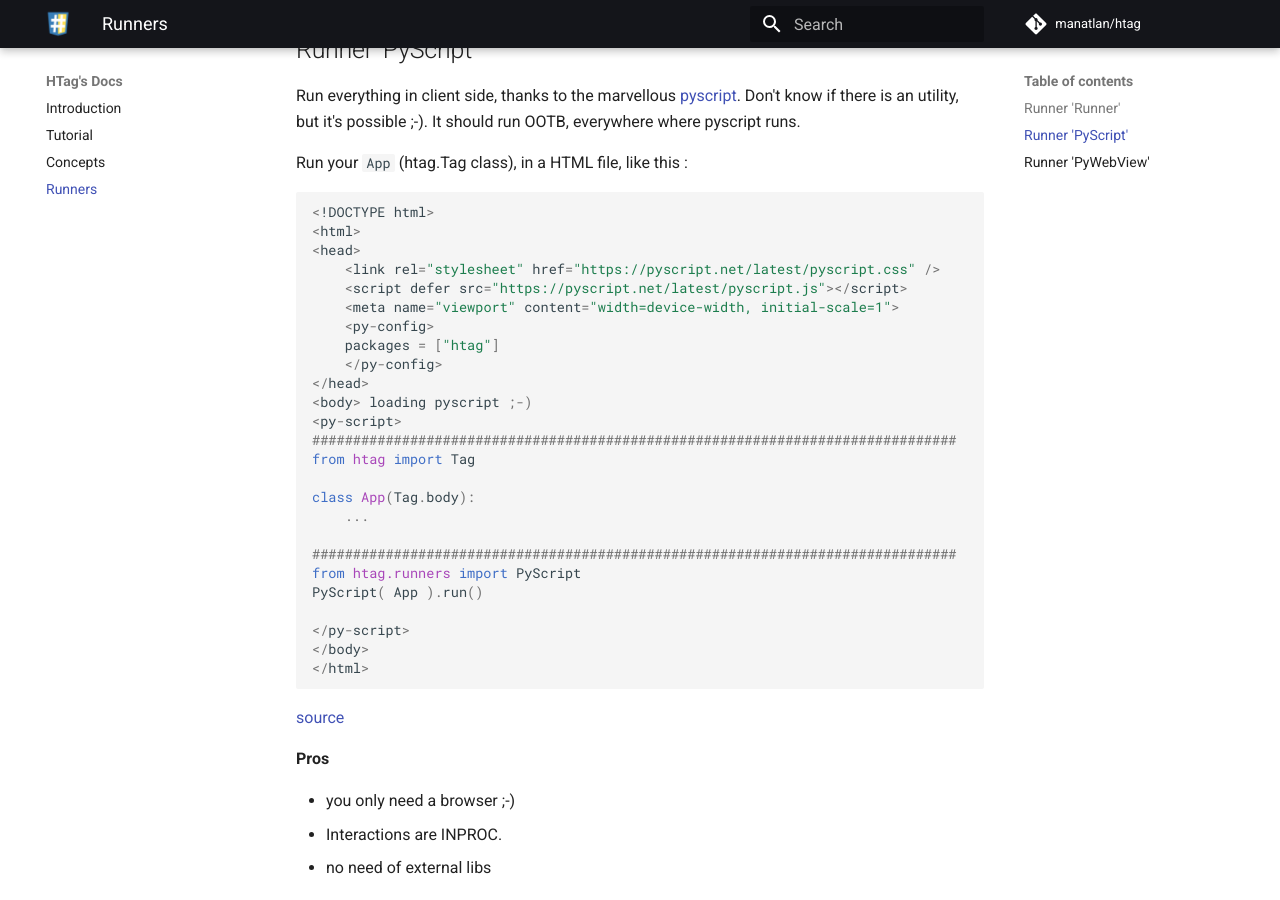
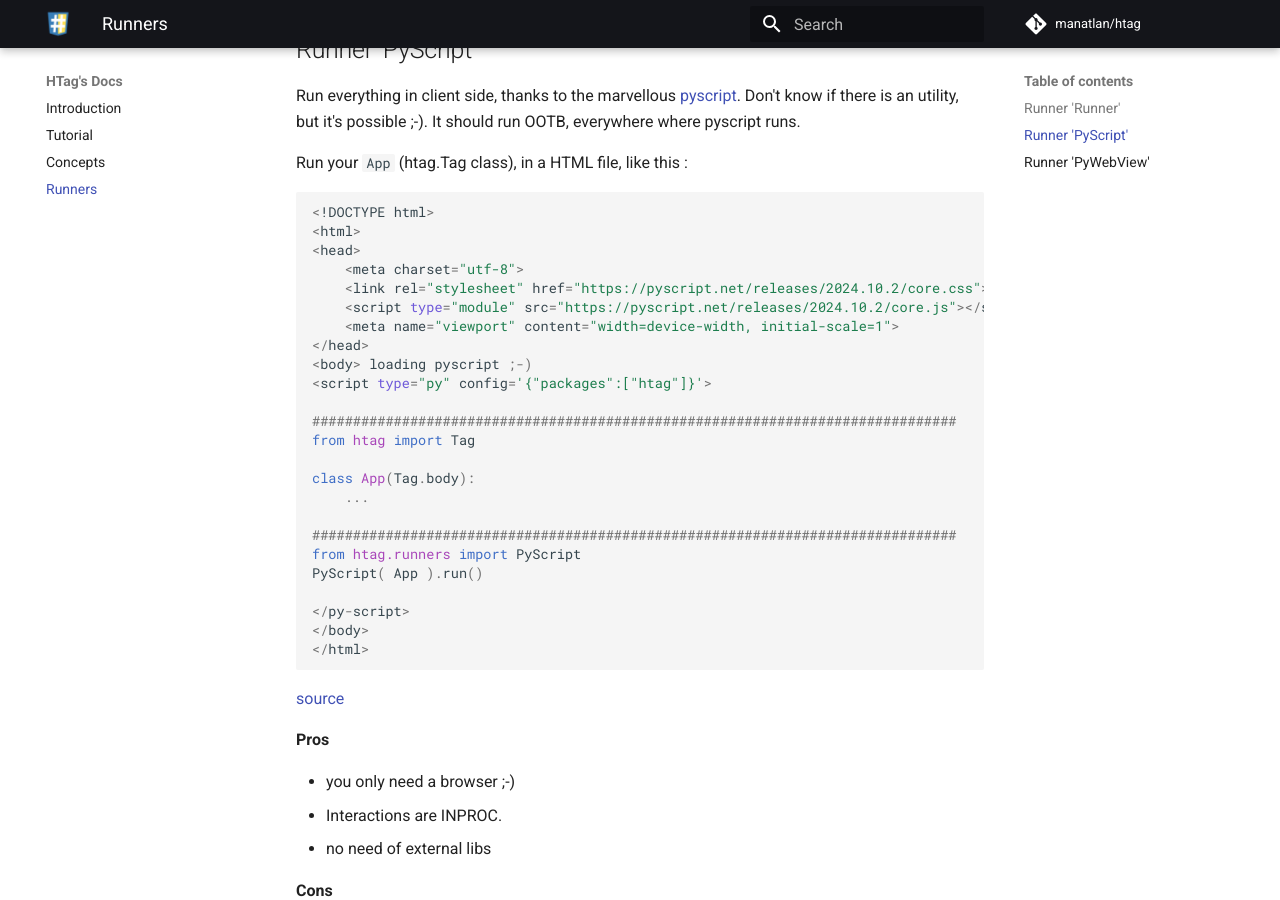
Before and after one commit to manatlan/htag, an MkDocs documentation site: the page built from docs/runners.md, in a window 1280 px wide and 900 px high, scrolled down 1195 px. Built offline with MkDocs 1.6.1 and Material for MkDocs 9.7.7, drawn with Linux system fonts in a browser that asks for light colours; comment, search, counter and statistics services are not loaded.

Commit message:
fix doc pyscript

```diff
--- a/docs/runners.md
+++ b/docs/runners.md
@@ -45,15 +45,14 @@
 <!DOCTYPE html>
 <html>
 <head>
-    <link rel="stylesheet" href="https://pyscript.net/latest/pyscript.css" />
-    <script defer src="https://pyscript.net/latest/pyscript.js"></script>
+    <meta charset="utf-8">
+    <link rel="stylesheet" href="https://pyscript.net/releases/2024.10.2/core.css">
+    <script type="module" src="https://pyscript.net/releases/2024.10.2/core.js"></script>
     <meta name="viewport" content="width=device-width, initial-scale=1">
-    <py-config>
-    packages = ["htag"]
-    </py-config>
 </head>
 <body> loading pyscript ;-)
-<py-script>
+<script type="py" config='{"packages":["htag"]}'>
+
 ###############################################################################
 from htag import Tag
 
```
